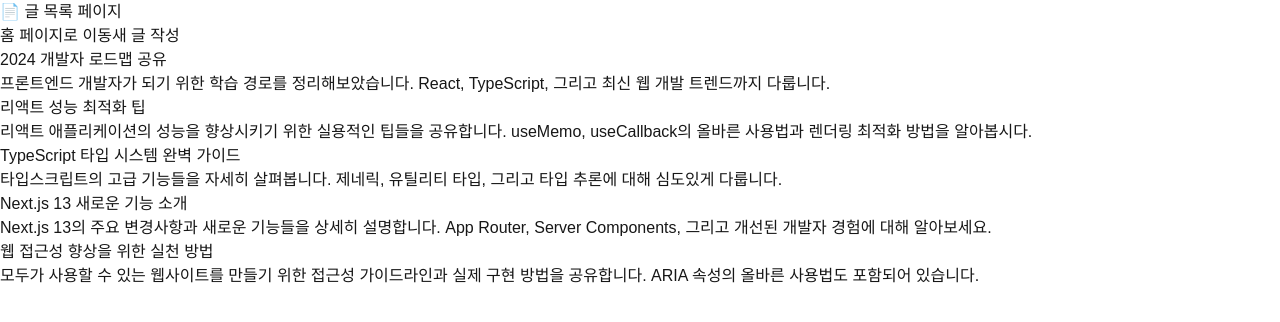
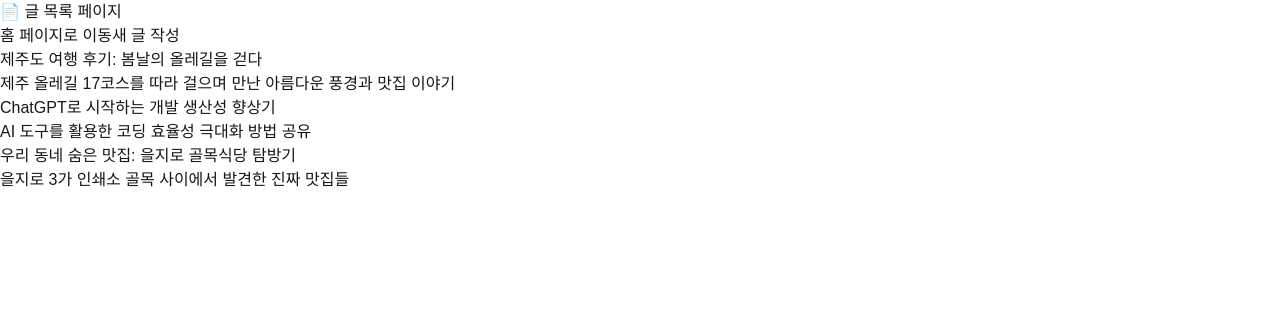
Before and after one commit to yullivan/blog-front, a Next.js app: page /posts in a window 1280 px wide. Shown: the top 322 px of the page. Built offline with nearby package versions, Linux system fonts and the light colour scheme.

Commit message:
fix: 글 목록 데이터 타입과 글 상세 데이터 타입 분리

```diff
--- a/src/data.ts
+++ b/src/data.ts
@@ -7,54 +7,54 @@
   createdAt: string;
 }
 
-export async function getPosts() {
-  // TODO: fetch()를 활용하여 백엔드 API 호출
-  const dummyPosts: PostResponse[] = [
+interface PostDetailResponse {
+  id: number;
+  title: string;
+  description: string;
+  content: string;
+  commentCount: number;
+  likeCount: number;
+  createdAt: string;
+}
+
+let dummyPosts: PostDetailResponse[] = [
   {
     id: 1,
-      title: "2024 개발자 로드맵 공유",
+    title: "제주도 여행 후기: 봄날의 올레길을 걷다",
     description:
-        "프론트엔드 개발자가 되기 위한 학습 경로를 정리해보았습니다. React, TypeScript, 그리고 최신 웹 개발 트렌드까지 다룹니다.",
-      commentCount: 23,
-      likeCount: 156,
-      createdAt: "2025-03-17T15:30:00Z",
+      "제주 올레길 17코스를 따라 걸으며 만난 아름다운 풍경과 맛집 이야기",
+    content:
+      "지난 주말, 제주도의 봄기운을 느끼기 위해 올레길 17코스를 찾았습니다. 성산일출봉이 보이는 해안길을 따라 걸으며 만난 다양한 풍경들이 인상적이었습니다. 특히 중간에 들른 해녀의 집에서 먹은 성게미역국은 잊을 수 없는 맛이었죠. 그날의 일정과 추천 코스를 상세히 정리해보았습니다...",
+    commentCount: 15,
+    likeCount: 42,
+    createdAt: "2025-03-17T08:30:00Z",
   },
   {
     id: 2,
-      title: "리액트 성능 최적화 팁",
-      description:
-        "리액트 애플리케이션의 성능을 향상시키기 위한 실용적인 팁들을 공유합니다. useMemo, useCallback의 올바른 사용법과 렌더링 최적화 방법을 알아봅시다.",
-      commentCount: 45,
-      likeCount: 234,
-      createdAt: "2025-03-16T09:20:00Z",
+    title: "ChatGPT로 시작하는 개발 생산성 향상기",
+    description: "AI 도구를 활용한 코딩 효율성 극대화 방법 공유",
+    content:
+      "최근 ChatGPT를 개발 보조 도구로 활용하면서 느낀 점들을 공유합니다. 특히 반복적인 보일러플레이트 코드 작성이나 간단한 알고리즘 구현에서 많은 도움을 받았는데요. 실제 프로젝트에서 적용한 사례와 함께 주의해야 할 점들도 정리해보았습니다...",
+    commentCount: 28,
+    likeCount: 156,
+    createdAt: "2025-03-15T14:20:00Z",
   },
   {
     id: 3,
-      title: "TypeScript 타입 시스템 완벽 가이드",
-      description:
-        "타입스크립트의 고급 기능들을 자세히 살펴봅니다. 제네릭, 유틸리티 타입, 그리고 타입 추론에 대해 심도있게 다룹니다.",
-      commentCount: 67,
-      likeCount: 342,
-      createdAt: "2025-03-15T18:45:00Z",
-    },
-    {
-      id: 4,
-      title: "Next.js 13 새로운 기능 소개",
-      description:
-        "Next.js 13의 주요 변경사항과 새로운 기능들을 상세히 설명합니다. App Router, Server Components, 그리고 개선된 개발자 경험에 대해 알아보세요.",
-      commentCount: 89,
-      likeCount: 421,
-      createdAt: "2025-03-14T11:15:00Z",
-    },
-    {
-      id: 5,
-      title: "웹 접근성 향상을 위한 실천 방법",
-      description:
-        "모두가 사용할 수 있는 웹사이트를 만들기 위한 접근성 가이드라인과 실제 구현 방법을 공유합니다. ARIA 속성의 올바른 사용법도 포함되어 있습니다.",
-      commentCount: 34,
-      likeCount: 178,
-      createdAt: "2025-03-13T14:25:00Z",
+    title: "우리 동네 숨은 맛집: 을지로 골목식당 탐방기",
+    description: "을지로 3가 인쇄소 골목 사이에서 발견한 진짜 맛집들",
+    content:
+      "평일 점심시간, 을지로 인쇄소 골목을 걷다가 발견한 숨은 맛집들을 소개합니다. 30년 된 국수집부터 젊은 셰프가 운영하는 모던한 한식당까지, 골목 구석구석에서 발견한 진정한 맛의 정수를 담아보았습니다. 특히 추천하고 싶은 곳은 골목 안쪽의 작은 김치찌개 전문점인데요...",
+    commentCount: 33,
+    likeCount: 89,
+    createdAt: "2025-03-16T11:45:00Z",
   },
 ];
-  return dummyPosts;
+
+export async function getPosts(): Promise<PostResponse[]> {
+  // TODO: fetch()를 활용하여 백엔드 API 호출
+  return dummyPosts.map((post) => {
+    const { content, ...postResponse } = post;
+    return postResponse;
+  });
 }
```
Lines whose indentation alone changed are shown as unchanged.
